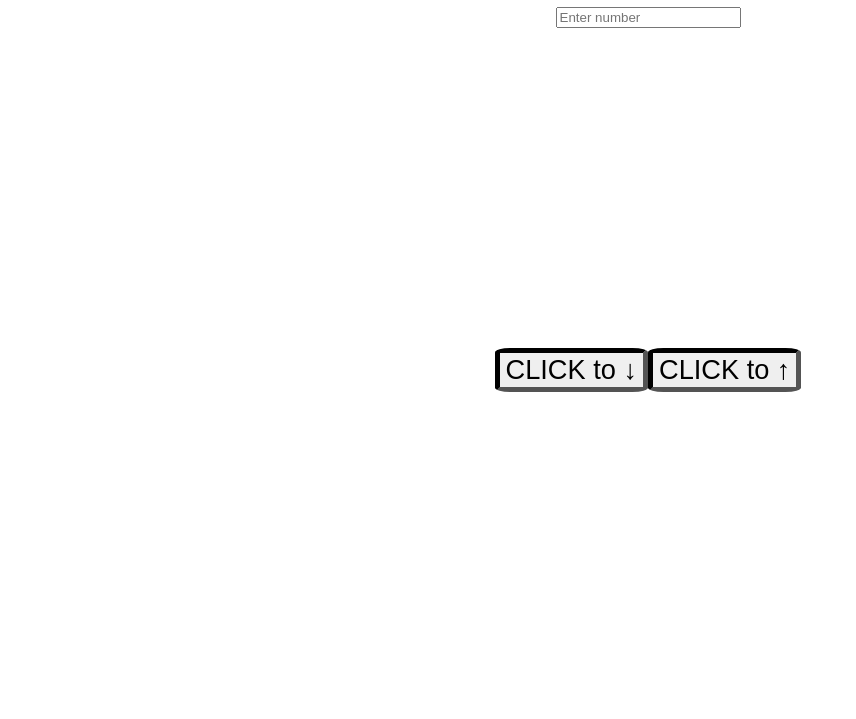
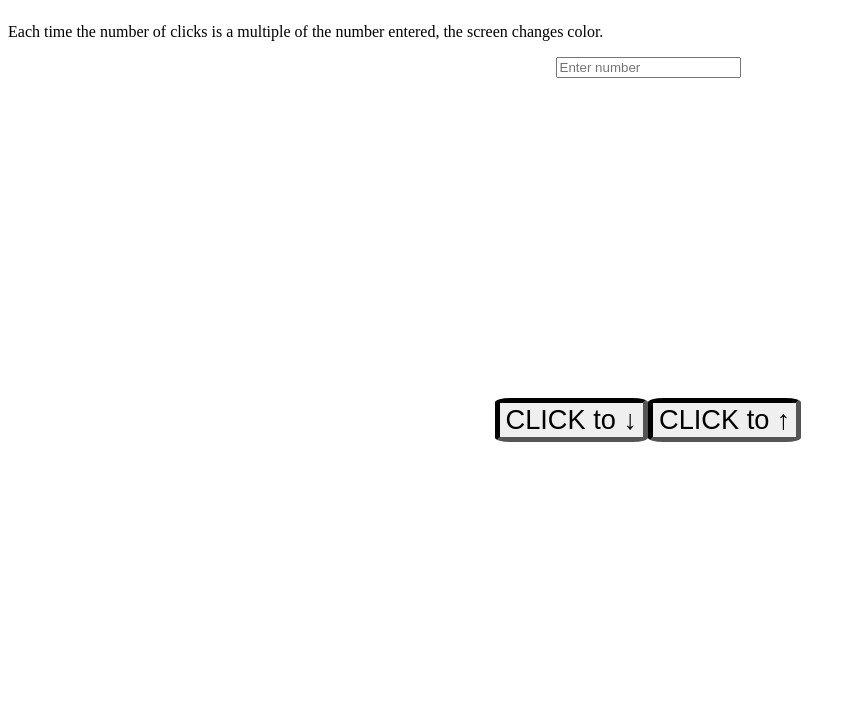
Before and after one commit to Red6eard/clicker_project, a plain HTML site: page index.html in a window 1280 px wide. Shown: the part 81-800 px from the top of the page, without its empty margins (0-856 px from the left). Drawn offline with Linux system fonts and the light colour scheme.

Commit message:
description

```diff
--- a/index.html
+++ b/index.html
@@ -8,6 +8,9 @@
   </head>
   <body id="body">
     <h1 id="heading">Click</h1>
+    <div class="paragraph">
+      <p>Each time the number of clicks is a multiple of the number entered, the screen changes color.</p>
+    </div>
     <div class="input">
       <input id="input" type="text" placeholder="Enter number">
     </div>
```
